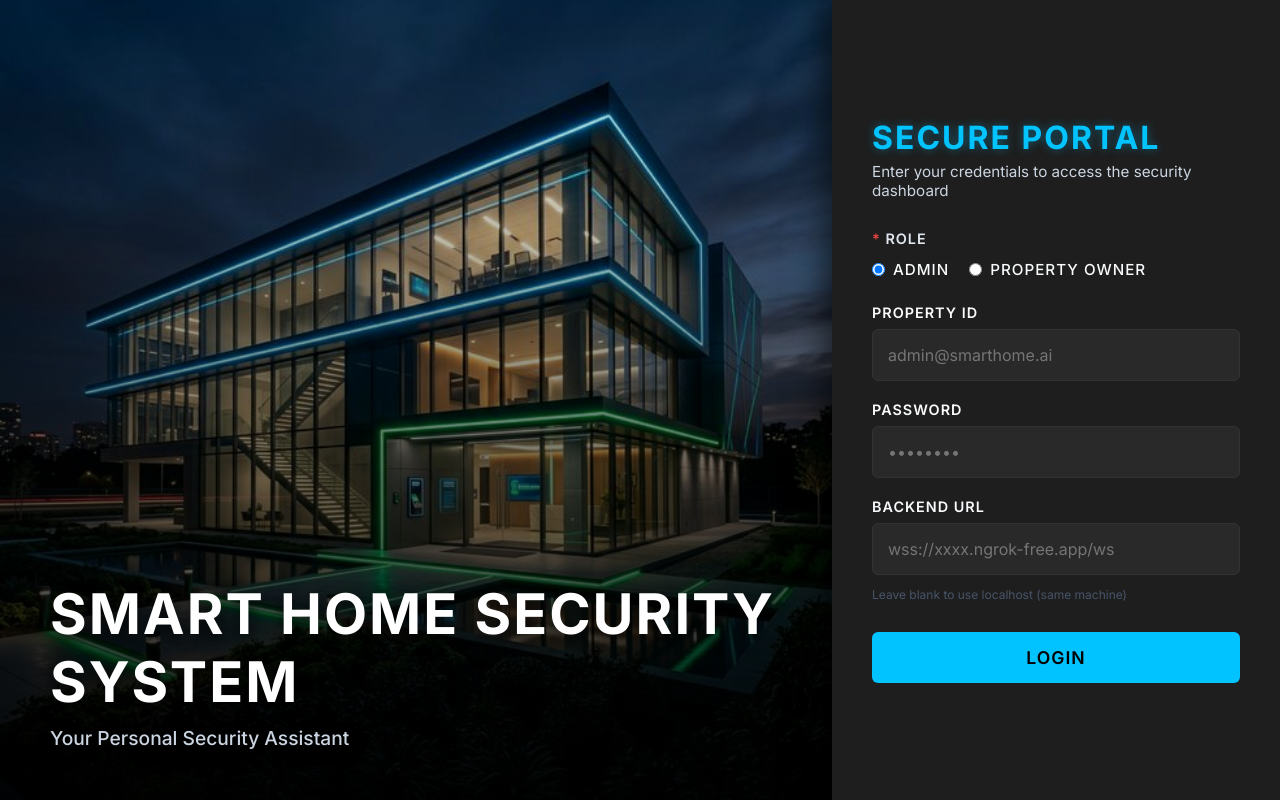
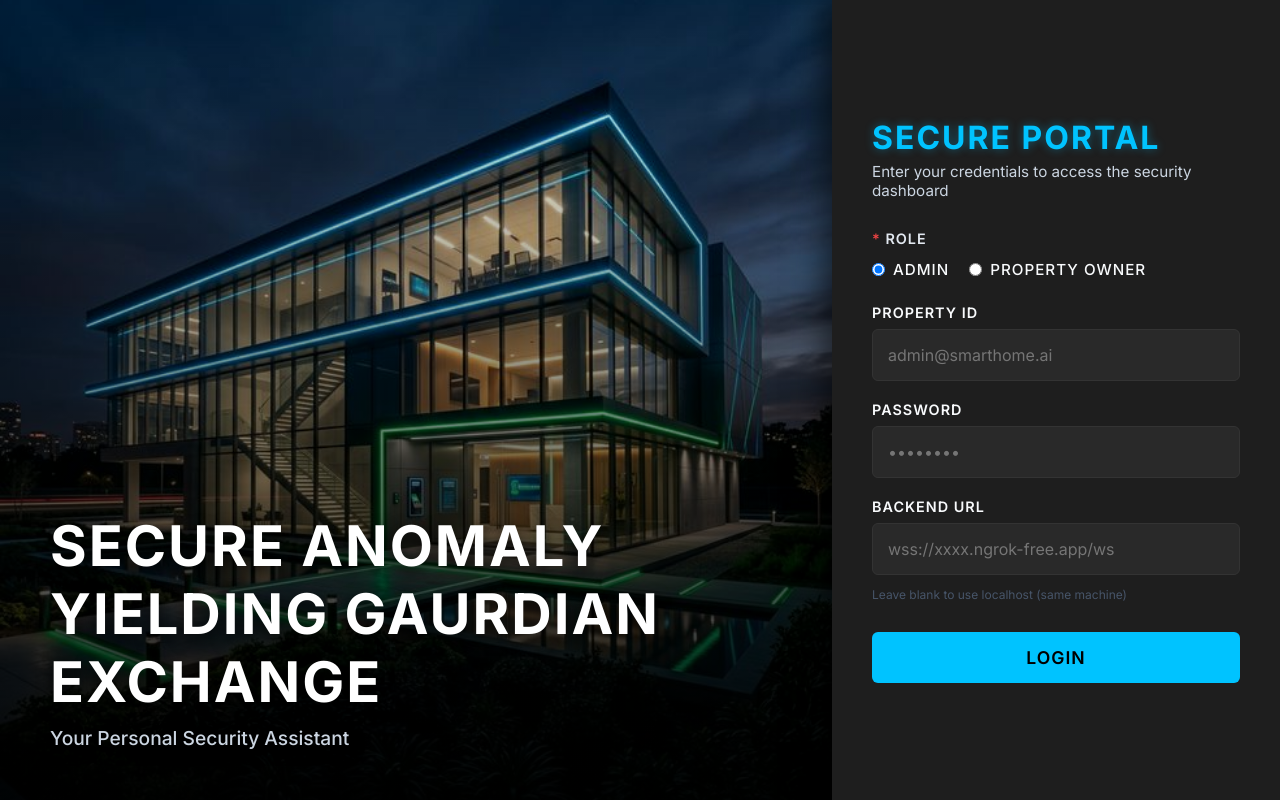
Before and after one commit to Gigaberg/TeamApollo11_LaCasaDeCode, a website built with Vite: page index.html in a window 1280 px wide. Built offline with nearby package versions, Linux system fonts and the light colour scheme.

Commit message:
Update login screen title

```diff
--- a/index.html
+++ b/index.html
@@ -16,7 +16,7 @@
 
     <div class="login-left-panel">
       <div class="login-branding">
-        <h2>Smart Home Security System</h2>
+        <h2>Secure Anomaly Yielding Gaurdian EXchange</h2>
         <p>Your Personal Security Assistant</p>
       </div>
     </div>
```
